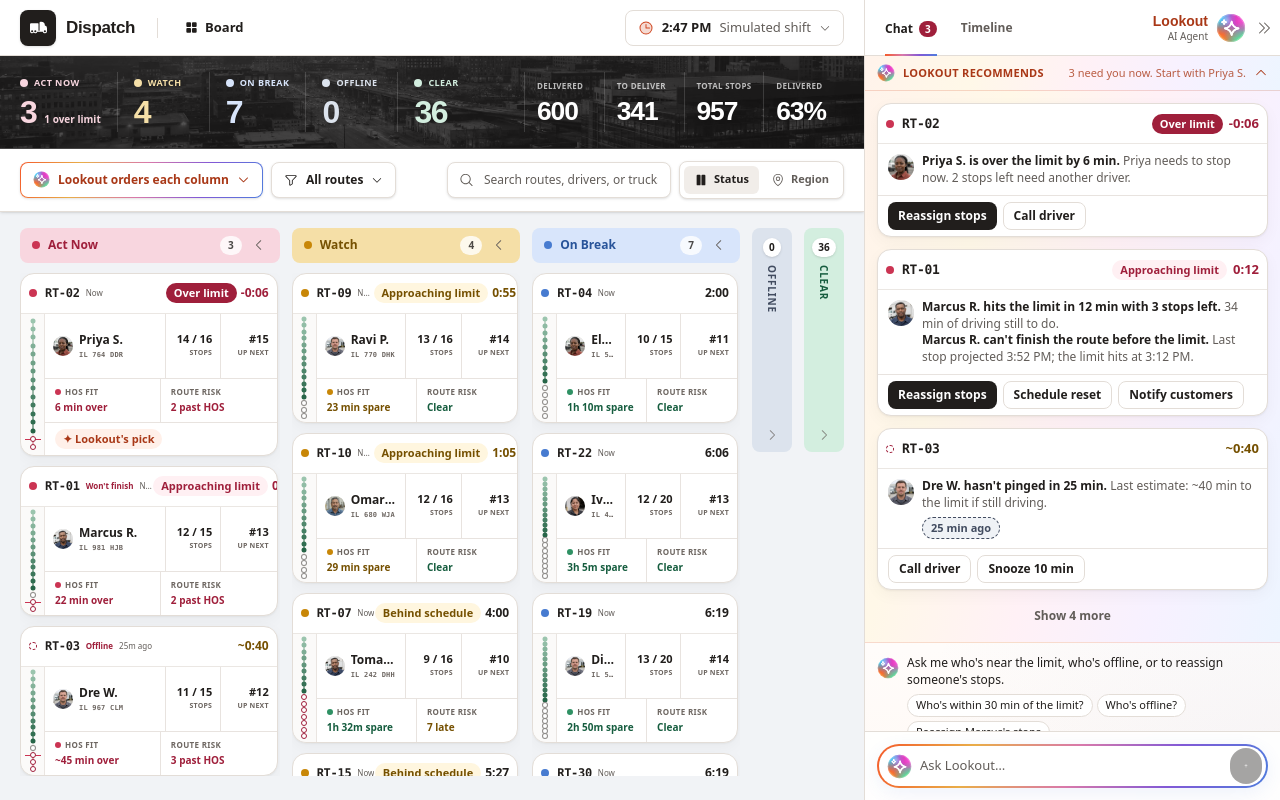
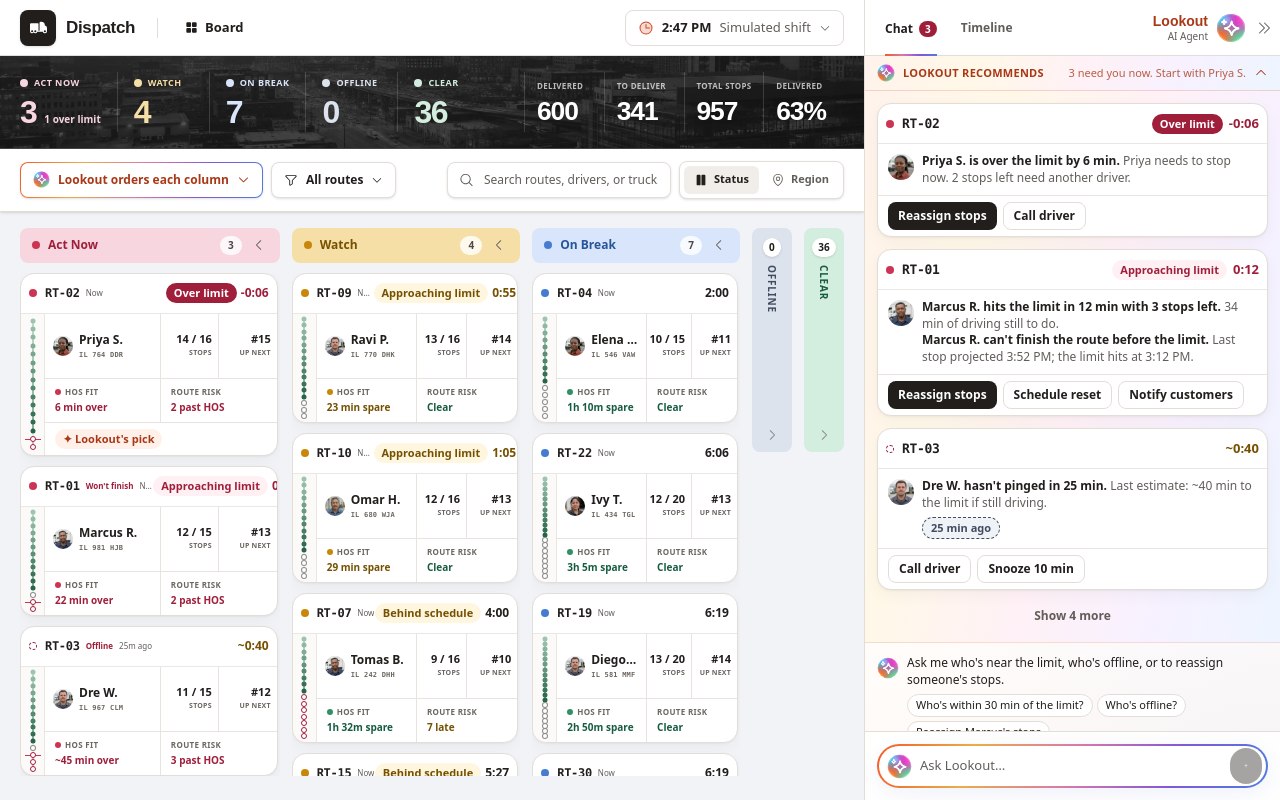
Before and after one commit to davekeller/dispatcher-dashboard, a React (Vite) app: page / in a window 1280 px wide. Built offline with nearby package versions, Linux system fonts and the light colour scheme.

Commit message:
design: balance the board card grid

```diff
--- a/src/views/shift/RouteCard.tsx
+++ b/src/views/shift/RouteCard.tsx
@@ -42,22 +42,22 @@ export default function RouteCard({ view, card, pick = false }: { view: DriverVi
       <div className="flex min-h-[6.75rem]">
         <RouteTimelineMini view={view} />
         <div className="flex min-w-0 flex-1 flex-col">
-          <div className="flex min-h-16 min-w-0 items-stretch">
-            <div className="flex min-w-0 flex-1 items-center gap-1.5 px-2 py-2">
+          <div className="grid min-h-16 min-w-0 grid-cols-4">
+            <div className="col-span-2 flex min-w-0 items-center gap-1.5 border-r border-line/80 px-2 py-2">
               <DriverAvatar driver={view.driver} size={20} className={quiet ? 'opacity-80' : ''} />
               <div className="min-w-0 flex-1">
                 <p className="truncate text-[12px] font-semibold leading-4 text-ink" title={view.driver.name}>{view.driver.name}</p>
                 <p className="mt-1 truncate font-mono text-[7px] font-semibold uppercase leading-none tracking-[0.03em] text-label" title={`Truck license plate ${view.truck.plate}`}>{view.truck.plate}</p>
               </div>
             </div>
-            <dl className="ml-auto grid w-28 shrink-0 grid-cols-2 border-l border-line/80">
-              <div className="flex min-w-0 flex-col items-end justify-center border-r border-line/80 px-2 text-right">
+            <dl className="contents">
+              <div className="flex min-w-0 flex-col items-end justify-center border-r border-line/80 px-1.5 text-right">
                 <dd className="tnum whitespace-nowrap text-[11px] font-semibold leading-none text-ink">{view.done} / {view.total}</dd>
                 <dt className="mt-1 text-[7px] font-semibold uppercase tracking-[0.03em] text-label">Stops</dt>
               </div>
-              <div className="flex min-w-0 flex-col items-end justify-center px-2 text-right">
+              <div className="flex min-w-0 flex-col items-end justify-center px-1.5 text-right">
                 <dd className="tnum whitespace-nowrap text-[11px] font-semibold leading-none text-ink">{nextValue}</dd>
-                <dt className="mt-1 whitespace-nowrap text-[7px] font-semibold uppercase tracking-[0.03em] text-label">{nextLabel}</dt>
+                <dt className="mt-1 max-w-full truncate whitespace-nowrap text-[7px] font-semibold uppercase tracking-[0.03em] text-label" title={nextLabel}>{nextLabel}</dt>
               </div>
             </dl>
           </div>
```
Also changed, not shown: 3 other files (tests, documents, lock files or other folders).
